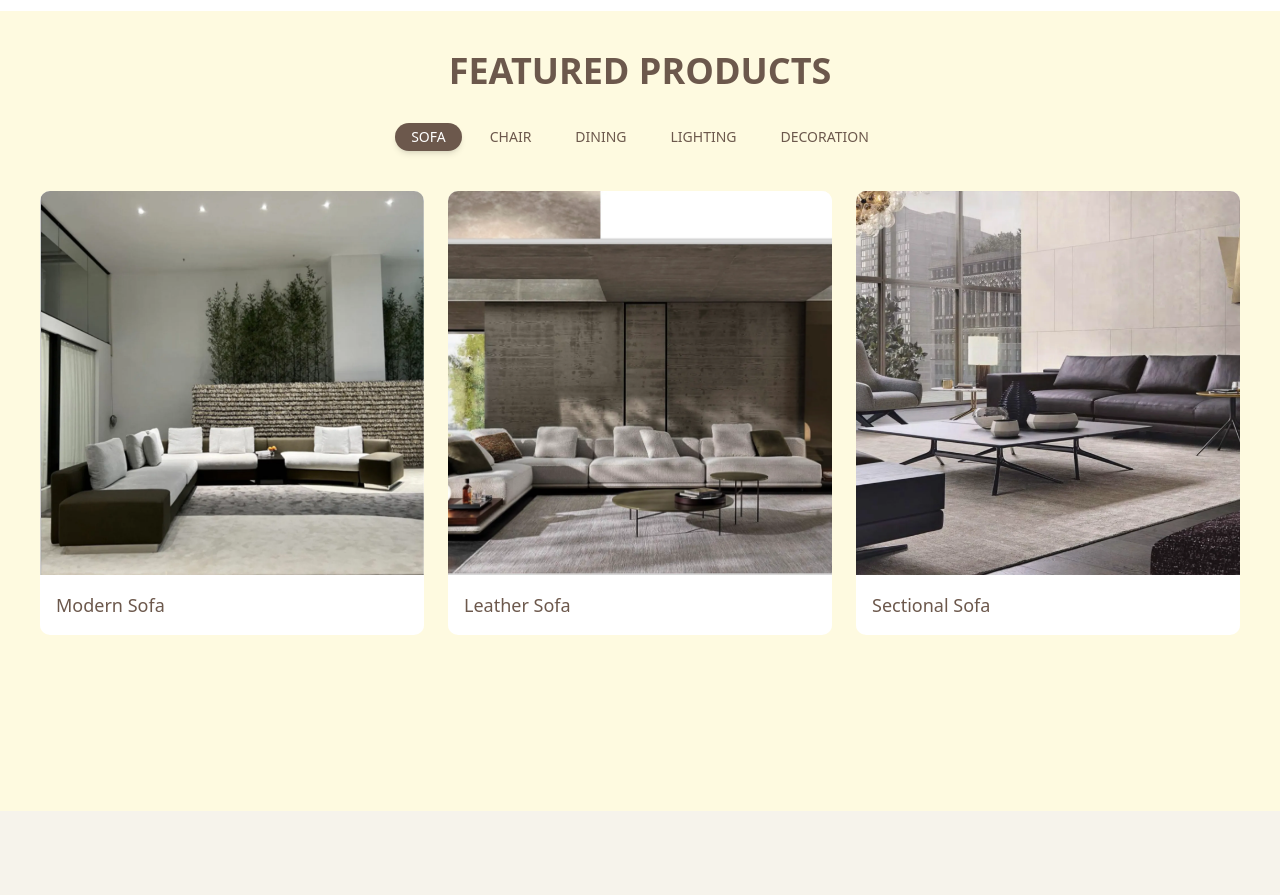
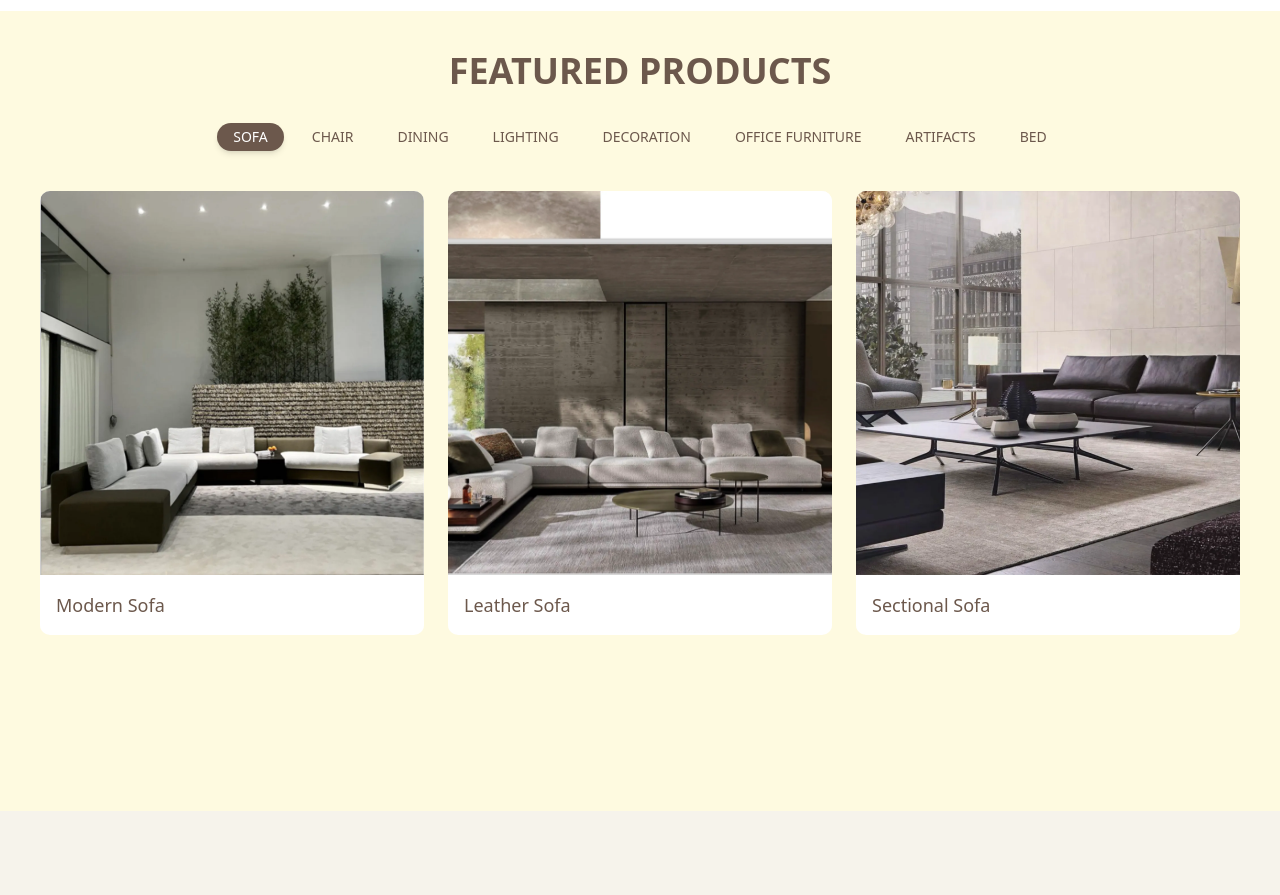
Before and after one commit to Monil072718/integrity-impex, a React (Vite) app: page / in a window 1280 px wide. Shown: the part 2420-3315 px from the top of the page. Built offline with nearby package versions, Linux system fonts and the light colour scheme.

Commit message:
feat: add ProductsFilter component to display and filter products by category.

```diff
--- a/src/components/ProductsFilter.jsx
+++ b/src/components/ProductsFilter.jsx
@@ -4,7 +4,7 @@ import clsx from "clsx";
 // Import all images using Vite's glob import
 const productImages = import.meta.glob('../assets/*.webp', { eager: true });
 
-const categories = ["Sofa", "Chair", "Dining", "Lighting", "Decoration"];
+const categories = ["Sofa", "Chair", "Dining", "Lighting", "Decoration", "Office Furniture", "Artifacts", "Bed"];
 
 const products = [
     // Sofas
```
